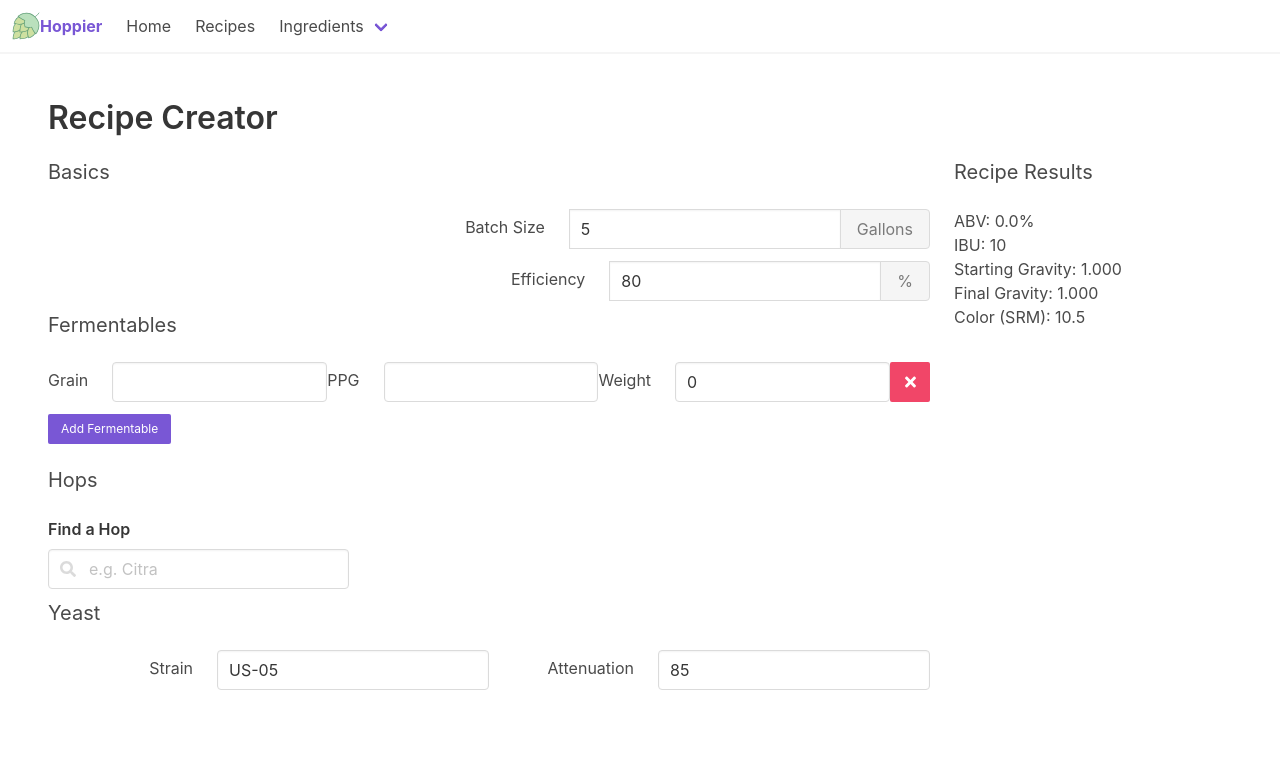
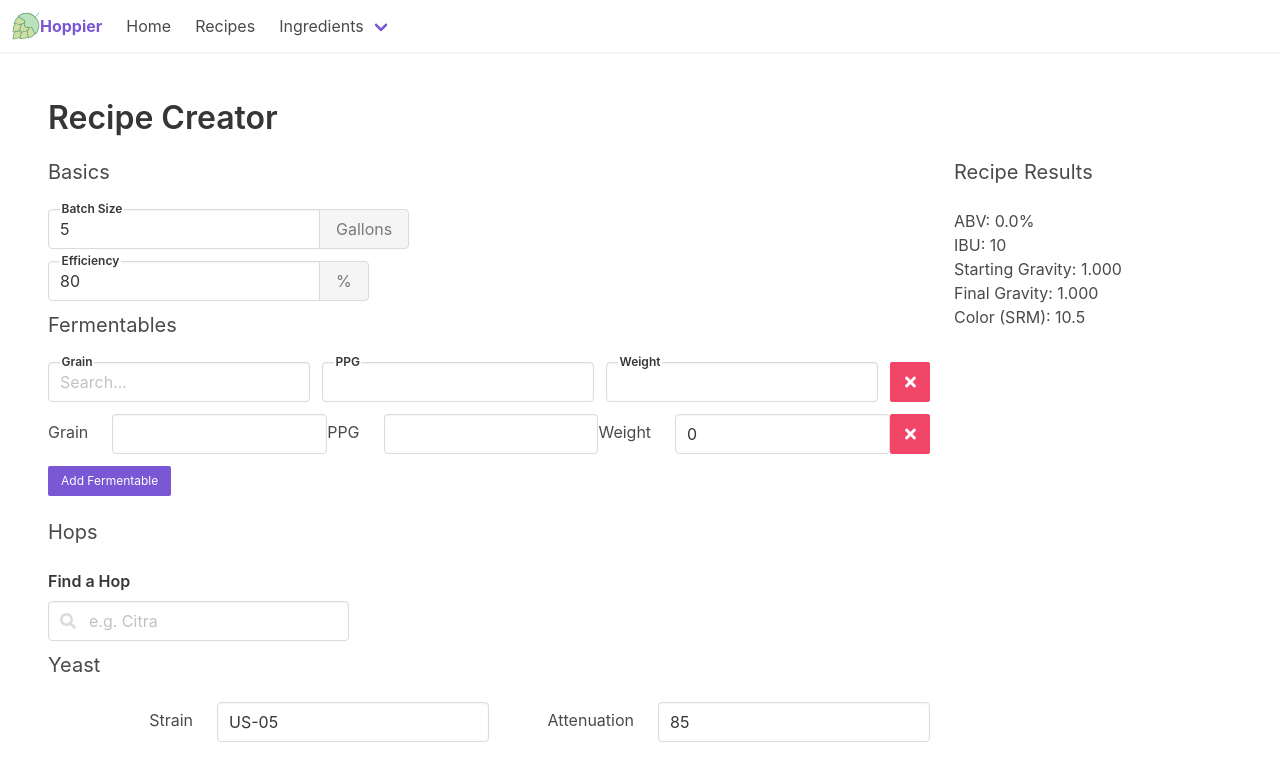
Before and after one commit to smithne/brew-calc-vue, a Vue app: page /recipes in a window 1280 px wide. Shown: the top 780 px of the page. Built offline with nearby package versions, Linux system fonts and the light colour scheme; no server answers.

Commit message:
migrate recipe basics to buefy components and add buefy components for grain additions

```diff
--- a/src/views/recipes/RecipeHome.vue
+++ b/src/views/recipes/RecipeHome.vue
@@ -4,25 +4,39 @@
     <div class="columns">
       <div class="column is-three-quarters">
         <h2 class="subtitle">Basics</h2>
-        <div class="field has-addons">
-          <label class="field-label is-normal">Batch Size</label>
-          <div class="control">
-            <input type="number" class="input" v-model="recipe.batchSize" />
-          </div>
-          <p class="control"><a class="button is-static">Gallons</a></p>
-        </div>
-        <div class="field has-addons">
-          <label class="field-label is-normal">Efficiency</label>
-          <div class="control">
-            <input type="number" class="input" v-model="recipe.efficiency" />
-          </div>
+
+        <b-field label="Batch Size" label-position="on-border">
+          <b-input type="number" v-model="recipe.batchSize"></b-input>
           <p class="control">
-            <a class="button is-static">
-              %
-            </a>
+            <span class="button is-static">Gallons</span>
           </p>
-        </div>
+        </b-field>
+
+        <b-field label="Efficiency" label-position="on-border">
+          <b-input type="number" v-model="recipe.efficiency"></b-input>
+          <p class="control">
+            <span class="button is-static">%</span>
+          </p>
+        </b-field>
+
         <h2 class="subtitle">Fermentables</h2>
+
+        <b-field grouped>
+          <b-field label="Grain" label-position="on-border" expanded>
+            <b-input placeholder="Search..."></b-input>
+          </b-field>
+          <b-field label="PPG" label-position="on-border">
+            <b-input></b-input>
+          </b-field>
+          <b-field label="Weight" label-position="on-border">
+            <b-input></b-input>
+          </b-field>
+          <button class="button is-small is-danger is-normal" @click="removeFermentable(key)">
+            <b-icon icon="times" size="is-small"></b-icon>
+          </button>
+          <!-- ppg, amount -->
+        </b-field>
+
         <div
           class="field is-horizontal is-grouped-centered is-grouped-multiline"
           v-for="(malt, key) in recipe.fermentables"
@@ -41,29 +55,25 @@
             <input type="number" class="input" v-model.lazy="malt.amount" />
           </div>
           <div class="control">
-            <button
-              class="button is-small is-danger  is-normal"
-              @click="removeFermentable(key)"
-            >
+            <button class="button is-small is-danger is-normal" @click="removeFermentable(key)">
               <b-icon icon="times" size="is-small"></b-icon>
             </button>
           </div>
         </div>
         <div class="control">
-          <button class="button is-primary is-small" @click="addFermentable">
-            Add Fermentable
-          </button>
-          <br /><br />
+          <button class="button is-primary is-small" @click="addFermentable">Add Fermentable</button>
+          <br />
+          <br />
         </div>
         <h2 class="subtitle">Hops</h2>
-        <div
-          class="field is-horizontal is-grouped-centered is-grouped-multiline"
-        >
+        <div class="field is-horizontal is-grouped-centered is-grouped-multiline">
           <b-field label="Find a Hop">
             <b-autocomplete
               v-model="hopName"
               :data="filteredHopArray"
+              field="name"
               placeholder="e.g. Citra"
+              :open-on-focus="true"
               icon="search"
               clearable
               @select="(option) => (selectedHop = option)"
@@ -80,11 +90,7 @@
           </div>
           <label class="field-label is-normal">Attenuation</label>
           <div class="control">
-            <input
-              type="number"
-              class="input"
-              v-model="recipe.yeast.attenuation"
-            />
+            <input type="number" class="input" v-model="recipe.yeast.attenuation" />
           </div>
         </div>
       </div>
@@ -101,6 +107,8 @@
 </template>
 
 <script>
+import { mapActions } from "vuex";
+
 export default {
   data() {
     return {
@@ -109,7 +117,7 @@ export default {
         efficiency: 80,
         hops: [{ name: "", ibu: null, amount: 0 }],
         fermentables: [{ name: "", ppg: null, amount: 0 }],
-        yeast: { strain: "US-05", attenuation: 85 },
+        yeast: { strain: "US-05", attenuation: 85 }
       },
       availableHops: [
         "Amarillo",
@@ -121,22 +129,24 @@ export default {
         "Saaz",
         "Simcoe",
         "Perle",
-        "Northern Brewer",
+        "Northern Brewer"
       ],
       selectedHop: null,
-      hopName: "",
+      hopName: ""
     };
   },
   computed: {
     filteredHopArray() {
-      return this.availableHops.filter((option) => {
-        return (
-          option
-            .toString()
-            .toLowerCase()
-            .indexOf(this.hopName.toLowerCase()) >= 0
-        );
-      });
+      return this.hops
+        .filter(option => {
+          return (
+            option.name
+              .toString()
+              .toLowerCase()
+              .indexOf(this.hopName.toLowerCase()) >= 0
+          );
+        })
+        .slice(0, 5); // show max of 5 elements
     },
     ibu() {
       return 10;
@@ -151,7 +161,7 @@ export default {
     },
     startingGravity() {
       let points = 0;
-      this.recipe.fermentables.forEach((item) => {
+      this.recipe.fermentables.forEach(item => {
         if (item.ppg) {
           points += item.ppg * item.amount;
         }
@@ -168,8 +178,12 @@ export default {
     srm() {
       return 10.5;
     },
+    hops() {
+      return this.$store.state.hopsList;
+    }
   },
   methods: {
+    ...mapActions(["loadHops"]),
     addHop() {
       this.recipe.hops.push({ name: "", ibu: null, amount: 0 });
     },
@@ -178,7 +192,10 @@ export default {
     },
     addFermentable() {
       this.recipe.fermentables.push({ name: "", ppg: null, amount: 0 });
-    },
+    }
   },
+  beforeMount() {
+    this.loadHops();
+  }
 };
 </script>
```
